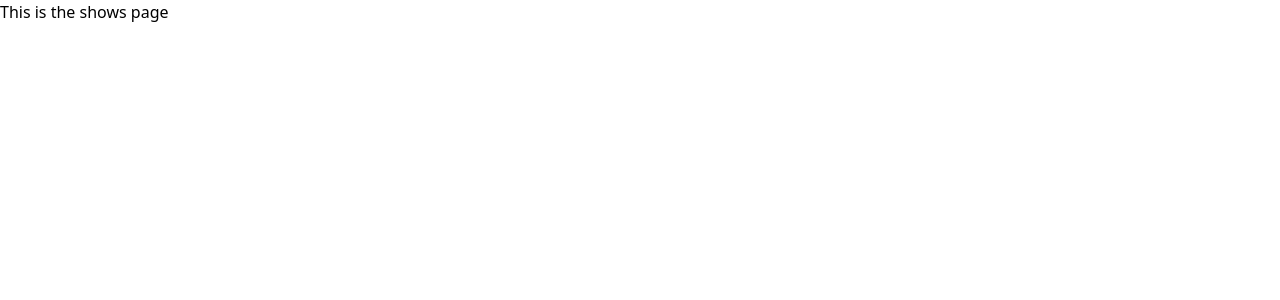
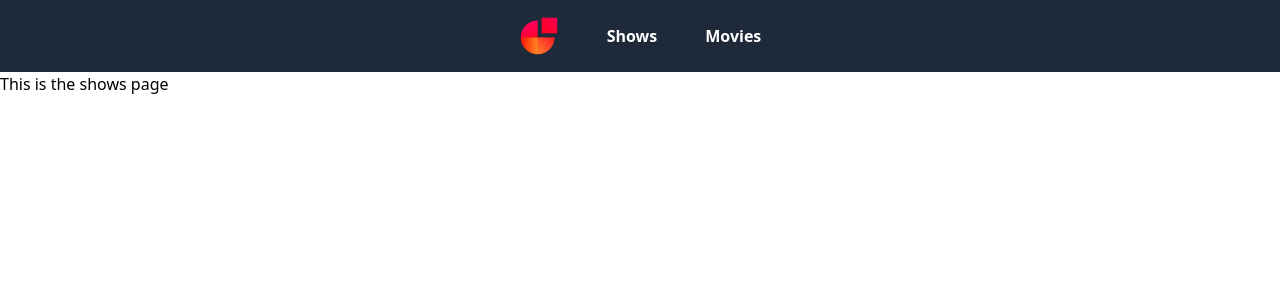
Before and after one commit to Ahtasham-Shaikh/Webol-Frontend, a Nuxt app: page /shows in a window 1280 px wide. Shown: the top 300 px of the page. Built offline with nearby package versions, Linux system fonts and the light colour scheme.

Commit message:
added navbar and index files

```diff
--- a/app.vue
+++ b/app.vue
@@ -1,3 +1,15 @@
 <template>
-  <NuxtPage />
+  <NuxtLayout>
+    <NuxtPage />
+  </NuxtLayout>
 </template>
+
+<script setup>
+  useHead({
+    title: 'Webol Entertainment App',
+    link: [
+      { rel: 'icon', type: 'image/png', href: 'https://webol.co.uk/wp-content/uploads/2022/10/cropped-Webol_Logomark-FullGradient-White-32x32.png' },
+      { rel: 'stylesheet', href: 'https://fonts.googleapis.com/css2?family=Roboto:wght@400;700&display=swap' }
+    ]
+  })
+</script>
--- /dev/null
+++ b/components/navbar.vue
@@ -0,0 +1,17 @@
+<template>
+    <nav class="bg-gray-800 p-4">
+        <ul class="flex items-center space-x-12 justify-center">
+            <li>
+                <a href="#">
+                    <img src="@/assets/logo.png" alt="Logo" class="h-10 w-auto" />
+                </a>
+            </li>
+            <li>
+                <NuxtLink :to="'/shows'" class="text-white hover:text-gray-300 font-semibold">Shows</NuxtLink>
+            </li>
+            <li>
+                <NuxtLink :to="'/movies'" class="text-white hover:text-gray-300 font-semibold">Movies</NuxtLink>
+            </li>
+        </ul>
+    </nav>
+</template>
--- /dev/null
+++ b/pages/movies/index.vue
@@ -0,0 +1,3 @@
+<template>
+    this is the movies page
+</template>
--- a/pages/shows/index.vue
+++ b/pages/shows/index.vue
@@ -1,4 +1,5 @@
 <template>
+    <Navbar />
     <h1 class="">This is the shows page</h1>
 </template>
 
```
Also changed, not shown: assets/logo.png (added).
